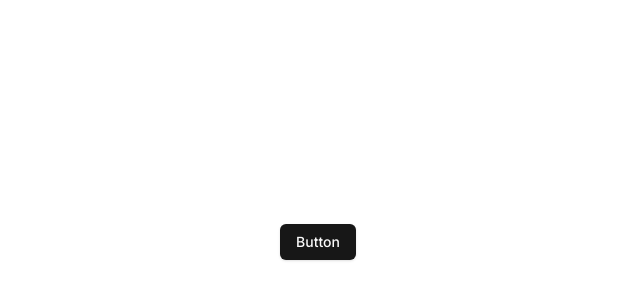
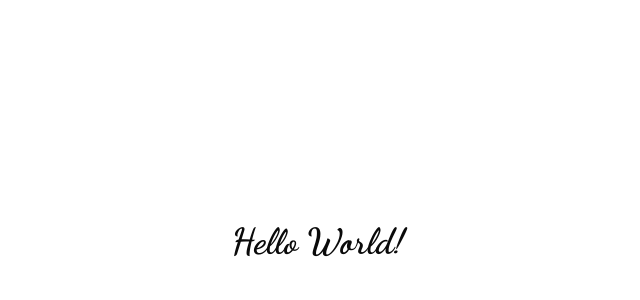
Before and after one commit to azamat-cto/bakery, a Next.js app: page / in a window 1280 px wide. Shown: the part 158-458 px from the top of the page, without its empty margins (322-962 px from the left). Built offline with nearby package versions, Linux system fonts and the light colour scheme.

Commit message:
Add fonts

```diff
--- a/package.json
+++ b/package.json
@@ -17,6 +17,7 @@
 		"class-variance-authority": "^0.7.0",
 		"clsx": "^2.1.0",
 		"next": "14.1.3",
+		"tailwindcss": "^3.4.1",
 		"tailwind-merge": "^2.2.1",
 		"tailwindcss-animate": "^1.0.7"
 	},
@@ -51,7 +52,6 @@
 		"postcss": "^8.4.35",
 		"prettier": "3.2.5",
 		"react-dom": "^18.2.0",
-		"tailwindcss": "^3.4.1",
 		"typescript": "^5"
 	},
 	"browserslist": {
--- a/src/app/layout.tsx
+++ b/src/app/layout.tsx
@@ -1,7 +1,7 @@
 import "@/styles/globals.css";
 
 import type { Metadata } from "next";
-import { Inter as FontSans } from "next/font/google";
+import { Dancing_Script, Montserrat } from "next/font/google";
 import type { ReactNode } from "react";
 
 import { cn } from "@/lib/utils";
@@ -10,9 +10,14 @@ type RootLayoutProps = {
 	children: ReactNode;
 };
 
-const fontSans = FontSans({
-	subsets: ["latin"],
-	variable: "--font-sans",
+const fontDancingScript = Dancing_Script({
+	weight: ["700"],
+	variable: "--font-dancing-script",
+});
+
+const fontMontserrat = Montserrat({
+	weight: ["400", "600", "700"],
+	variable: "--font-montserrat",
 });
 
 export const metadata: Metadata = {
@@ -28,7 +33,7 @@ function RootLayout({ children }: Readonly<RootLayoutProps>) {
 		<html
 			lang="en"
 			suppressHydrationWarning
-			className={cn(fontSans.variable)}
+			className={cn(fontMontserrat.variable, fontDancingScript.variable)}
 		>
 			<body
 				className={cn(
--- a/src/app/page.tsx
+++ b/src/app/page.tsx
@@ -1,9 +1,7 @@
-import { Button } from "@/components/ui/button";
-
 function Home() {
 	return (
 		<div className="flex h-[100dvh] items-center justify-center">
-			<Button>Button</Button>
+			<h1 className="font-serif text-4xl font-bold">Hello World!</h1>
 		</div>
 	);
 }
--- a/tailwind.config.ts
+++ b/tailwind.config.ts
@@ -13,10 +13,11 @@ const config = {
 				"2xl": "1400px",
 			},
 		},
+		fontFamily: {
+			sans: ["var(--font-montserrat)", ...fontFamily.sans],
+			serif: ["var(--font-dancing-script)", "cursive"],
+		},
 		extend: {
-			fontFamily: {
-				sans: ["var(--font-sans)", ...fontFamily.sans],
-			},
 			colors: {
 				border: "hsl(var(--border))",
 				input: "hsl(var(--input))",
```
Also changed, not shown: 1 other file (tests, documents, lock files or other folders).
